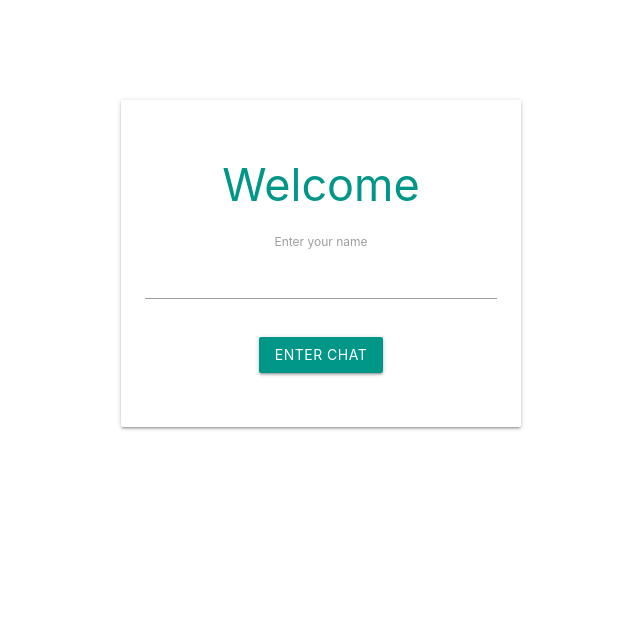
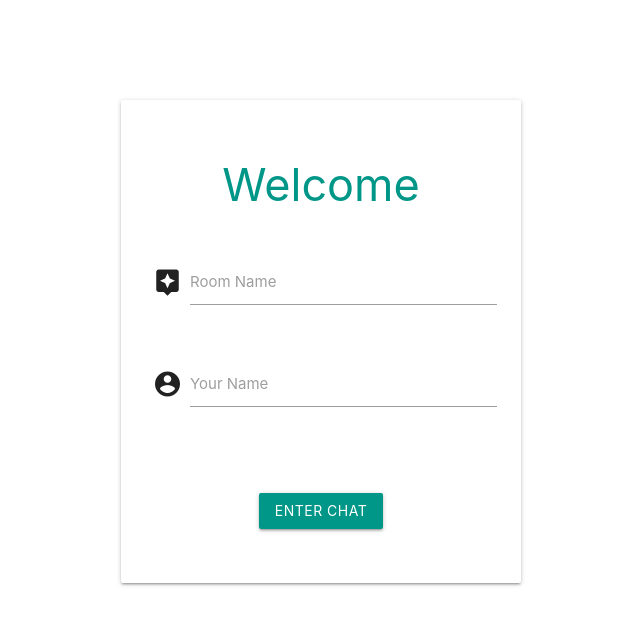
Before and after one commit to Madalin-Antonoiu/Vue-RealTime-ChatApp, a Vue app in the folder chat-app/: page /#/ in a window 1280 px wide. Shown: the top 624 px of the page, without its empty margins (319-959 px from the left). Built offline with nearby package versions, Linux system fonts and the light colour scheme.

Commit message:
Welcome Form Finished.

```diff
--- a/chat-app/index.html
+++ b/chat-app/index.html
@@ -7,6 +7,8 @@
     <link href="https://fonts.googleapis.com/icon?family=Material+Icons" rel="stylesheet">
     <!-- Compiled and minified CSS -->
     <link rel="stylesheet" href="https://cdnjs.cloudflare.com/ajax/libs/materialize/1.0.0/css/materialize.min.css">
+    <!-- Compiled and minified JavaScript -->
+    <script src="https://cdnjs.cloudflare.com/ajax/libs/materialize/1.0.0/js/materialize.min.js"></script>
     <title>chat-app</title>
   </head>
   <body>
--- /dev/null
+++ b/chat-app/src/components/Chat.vue
@@ -0,0 +1,22 @@
+<template>
+  <div class="chat container">
+    <h2>Chat {{ this.name }}</h2>
+  </div>
+</template>
+
+<script>
+export default {
+  name: 'Chat',
+  props: ['name', 'room'],
+  data(){
+    return {
+      name: "name"
+    }
+  }
+}
+</script>
+
+
+<style>
+
+</style>
--- a/chat-app/src/components/Welcome.vue
+++ b/chat-app/src/components/Welcome.vue
@@ -3,11 +3,27 @@
     <div class="card">
       <div class="card-content center-align">
         <h2 class="teal-text">Welcome</h2>
-          <form @submit.prevent="enterChat">
-            <label for="name">Enter your name</label>
-              <input type="text" name="name" v-model="name">
-              <button class="btn teal">Enter Chat</button>
+          <form @submit.prevent="validateAndEnterChat">
+
+        <div class="input-field">
+          <i class="material-icons prefix">assistant</i>
+          <input id="room" name="room" type="text"  class="validate" v-model="room" :class="{ 'invalid': attemptSubmit && missingRoom, 'valid': !missingRoom }">
+          <label for="room">Room Name</label>
+          <span  class="helper-text" data-error="You must enter room name to join." data-success="Correct"></span> <!-- Not writting anything inside for a helper -->
+        </div>
+
+        <div class="input-field">
+          <i class="material-icons prefix">account_circle</i>
+          <input id="name" name="name" type="text"  class="validate" v-model="name" :class="{ 'invalid': attemptSubmit && missingName , 'valid': !missingName }">
+          <label for="name">Your Name</label>
+          <span class="helper-text" data-error="You must enter your name to join." data-success="Correct"></span>
+        </div>
+
+
+
+            <button class="btn teal">Enter Chat</button>
           </form>
+
       </div>
     </div>
   </div>
@@ -18,13 +34,37 @@ export default {
   name: 'Welcome',
   data () {
     return {
-      name: null
+      room: "",
+      name: "",
+      attemptSubmit: false,
     }
   },
+  computed: {
+    missingName() {  return  this.name === '' }, ////document.getElementById('room').classList.add('invalid');
+    missingRoom() {  return  this.room === '' },
+  },
   methods : {
-    enterChat(){
-      console.log(this.name);
+    validateAndEnterChat(){
+        this.attemptSubmit = true; // Attempted to submit
+        if (this.missingName){
+         document.getElementById('name').classList.add('invalid');
+
+        }
+        else if ( this.missingRoom) {
+            document.getElementById('room').classList.add('invalid');
+          //event.preventDefault(); // Prevent the click if one of those is wrong
+        } else {
+          this.$router.push({ name: 'Chat', params: {name: this.name, room: this.room} }) // Get the data and
+        }
+
+
+
+
     }
+
+
+
+
   }
 }
 </script>
@@ -37,9 +77,15 @@ export default {
  }
  .welcome h2 {
   font-size: 3em;
+  margin-bottom: 50px;
  }
  .welcome button {
   margin: 30px auto;
  }
-
+.hide{
+  display: none;
+}
+.welcome span{
+  margin-bottom: 30px;
+}
 </style>
--- a/chat-app/src/router/index.js
+++ b/chat-app/src/router/index.js
@@ -1,6 +1,7 @@
 import Vue from 'vue'
 import Router from 'vue-router'
 import Welcome from '@/components/Welcome'
+import Chat from '@/components/Chat'
 
 Vue.use(Router)
 
@@ -10,6 +11,13 @@ export default new Router({
       path: '/',
       name: 'Welcome',
       component: Welcome
+    },
+    {
+      path: '/chat/:room',
+      name: 'Chat',
+      component: Chat,
+      props: true
     }
+
   ]
 })
```
